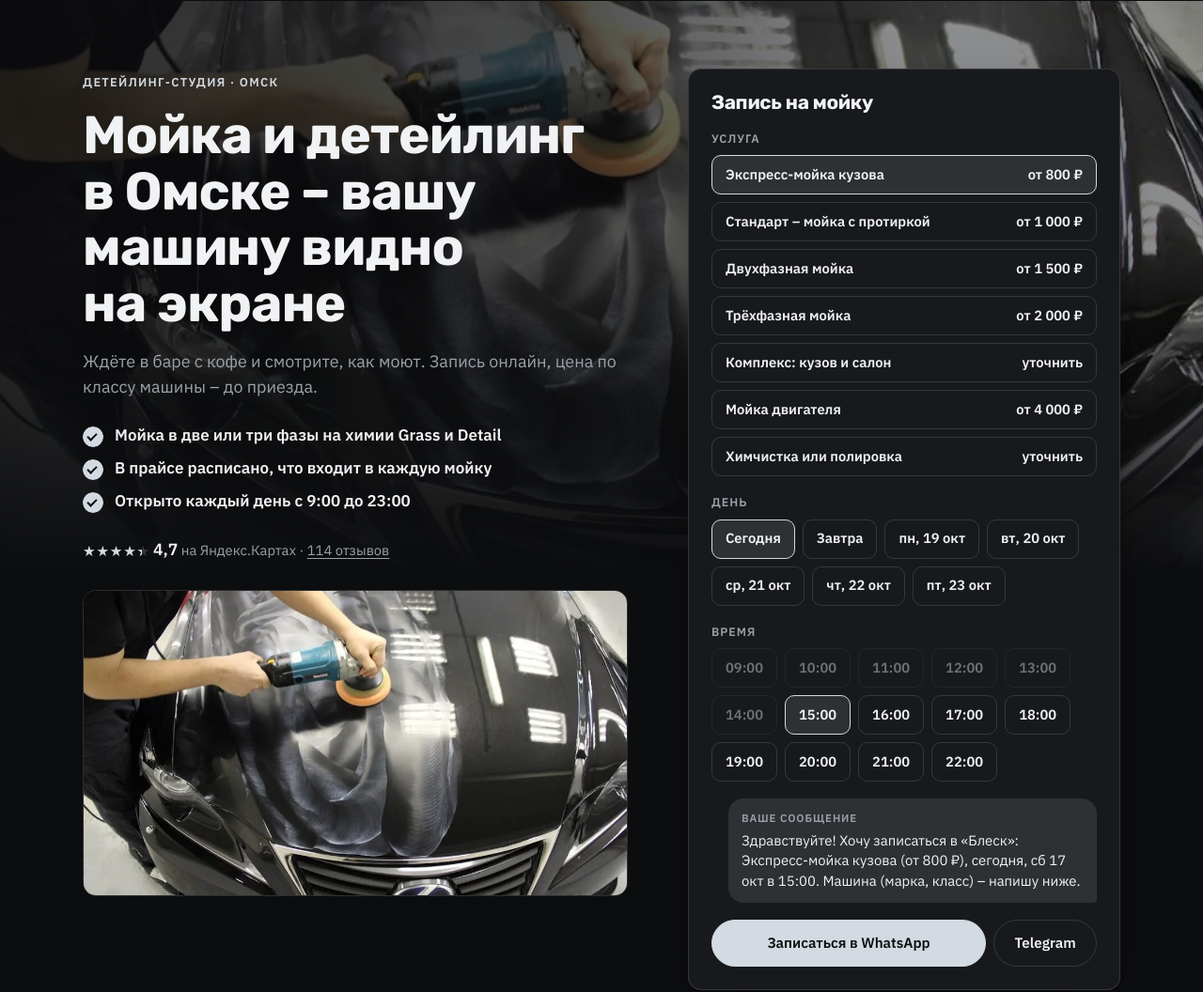
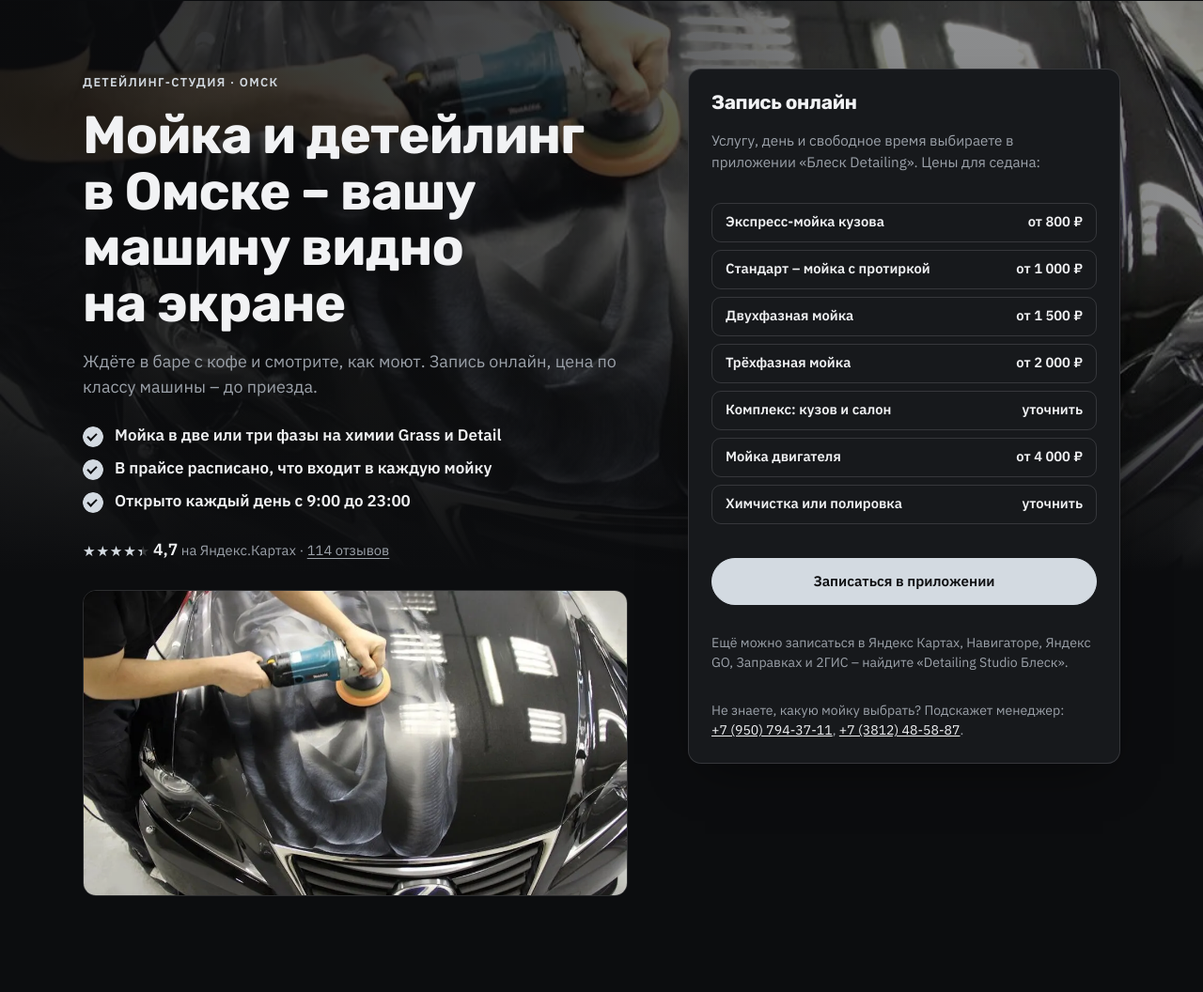
Before and after one commit to sait-dlya-vas/blesk, a plain HTML site: page index.html in a window 1280 px wide. Shown: the part 63-1119 px from the top of the page at 94% size. Drawn offline with Linux system fonts and the light colour scheme.

Commit message:
Запись онлайн – через приложение Блеск Detailing, без мессенджеров
Co-Authored-By: Claude Opus 5.5 <noreply@anthropic.com>

```diff
--- a/index.html
+++ b/index.html
@@ -40,21 +40,14 @@
       <p class="s-rating"><a href="https://yandex.ru/maps/org/blesk/169661984470/reviews/" target="_blank" rel="noopener"><span class="s-reviews__stars" style="--r: 4.7" aria-label="рейтинг 4,7 из 5"></span><b>4,7</b> на Яндекс.Картах · <u>114 отзывов</u></a></p>
       <figure class="s-hero__photo"><img class="" src="assets/hero-lexus.webp" alt="Мастер полирует капот чёрного Lexus" loading="lazy" decoding="async"></figure>
     </div>
-    <div class="s-hero__widget" id="widget"><form class="s-widget" data-s-booking data-days="7" data-closed="" data-slots="09:00,10:00,11:00,12:00,13:00,14:00,15:00,16:00,17:00,18:00,19:00,20:00,21:00,22:00" data-message="Здравствуйте! Хочу записаться в «Блеск»: {услуга}, {день} в {время}. Машина (марка, класс) – напишу ниже." onsubmit="return false">
-      <h2 class="s-widget__title">Запись на мойку</h2>
-      <fieldset><legend>Услуга</legend>
-        <div class="s-chips s-chips--col"><label class="s-chip s-chip--row"><input type="radio" name="svc" value="0" data-name="Экспресс-мойка кузова" data-price="800" data-from="1" data-min="" checked><span>Экспресс-мойка кузова</span><b>от 800 ₽</b></label><label class="s-chip s-chip--row"><input type="radio" name="svc" value="1" data-name="Стандарт – мойка с протиркой" data-price="1000" data-from="1" data-min=""><span>Стандарт – мойка с протиркой</span><b>от 1 000 ₽</b></label><label class="s-chip s-chip--row"><input type="radio" name="svc" value="2" data-name="Двухфазная мойка" data-price="1500" data-from="1" data-min=""><span>Двухфазная мойка</span><b>от 1 500 ₽</b></label><label class="s-chip s-chip--row"><input type="radio" name="svc" value="3" data-name="Трёхфазная мойка" data-price="2000" data-from="1" data-min=""><span>Трёхфазная мойка</span><b>от 2 000 ₽</b></label><label class="s-chip s-chip--row"><input type="radio" name="svc" value="4" data-name="Комплекс: кузов и салон" data-price="" data-from="" data-min=""><span>Комплекс: кузов и салон</span><b></b></label><label class="s-chip s-chip--row"><input type="radio" name="svc" value="5" data-name="Мойка двигателя" data-price="4000" data-from="1" data-min=""><span>Мойка двигателя</span><b>от 4 000 ₽</b></label><label class="s-chip s-chip--row"><input type="radio" name="svc" value="6" data-name="Химчистка или полировка" data-price="" data-from="" data-min=""><span>Химчистка или полировка</span><b></b></label></div>
-      </fieldset>
-      <fieldset><legend>День</legend><div class="s-chips" data-s-days></div></fieldset>
-      <fieldset><legend>Время</legend><div class="s-chips" data-s-times></div></fieldset>
-      <div class="s-bubble" aria-live="polite"><span class="s-bubble__label">Ваше сообщение</span><p data-s-bubble></p></div>
-      <div class="s-send">
-        <a class="s-btn s-btn--wide" data-s-msg="whatsapp" href="#">Записаться в WhatsApp</a>
-        <a class="s-btn s-btn--ghost" data-s-msg="telegram" href="#">Telegram</a>
-      </div>
-      <p class="s-send__note" data-s-copied hidden>Текст скопирован – вставьте его в чат.</p>
-
-    </form></div>
+    <div class="s-hero__widget" id="widget"><div class="s-widget s-app">
+      <h2 class="s-widget__title">Запись онлайн</h2>
+      <p class="s-app__lead">Услугу, день и свободное время выбираете в приложении «Блеск Detailing». Цены для седана:</p>
+      <div class="s-chips s-chips--col"><div class="s-chip s-chip--row"><span>Экспресс-мойка кузова</span><b>от 800 ₽</b></div><div class="s-chip s-chip--row"><span>Стандарт – мойка с протиркой</span><b>от 1 000 ₽</b></div><div class="s-chip s-chip--row"><span>Двухфазная мойка</span><b>от 1 500 ₽</b></div><div class="s-chip s-chip--row"><span>Трёхфазная мойка</span><b>от 2 000 ₽</b></div><div class="s-chip s-chip--row"><span>Комплекс: кузов и салон</span><b></b></div><div class="s-chip s-chip--row"><span>Мойка двигателя</span><b>от 4 000 ₽</b></div><div class="s-chip s-chip--row"><span>Химчистка или полировка</span><b></b></div></div>
+      <div class="s-send"><a class="s-btn s-btn--wide" href="https://www.rocketwash.me/app/blesk" target="_blank" rel="noopener">Записаться в приложении</a></div>
+      <p class="s-app__alt">Ещё можно записаться в Яндекс Картах, Навигаторе, Яндекс GO, Заправках и 2ГИС – найдите «Detailing Studio Блеск».</p>
+      <p class="s-app__alt">Не знаете, какую мойку выбрать? Подскажет менеджер: <a href="tel:+79507943711">+7&nbsp;(950)&nbsp;794-37-11</a>, <a href="tel:+73812485887">+7&nbsp;(3812)&nbsp;48-58-87</a>.</p>
+    </div></div>
     <figure class="s-hero__bg" aria-hidden="true"><img class="" src="assets/hero-lexus.webp" alt="Мастер полирует капот чёрного Lexus" decoding="async" fetchpriority="high"></figure>
   </section>
 
@@ -101,7 +94,7 @@
   <section class="s-section s-reveal">
     <header class="s-section__head"><h2>Как проходит</h2></header>
     <ol class="s-steps">
-      <li class="s-steps__item"><span class="s-steps__n">01</span><h3>Выбираете услугу, день и время</h3><p>В форме на сайте – сообщение уйдёт нам в WhatsApp или Telegram.</p></li>
+      <li class="s-steps__item"><span class="s-steps__n">01</span><h3>Записываетесь в приложении</h3><p>В «Блеск Detailing» видно свободное время&nbsp;– выбираете услугу и удобное окно.</p></li>
       <li class="s-steps__item"><span class="s-steps__n">02</span><h3>Приезжаете к своему времени</h3><p>Машина заезжает в бокс, а вы идёте в зону ожидания.</p></li>
       <li class="s-steps__item"><span class="s-steps__n">03</span><h3>Смотрите мойку на экране</h3><p>Камеры показывают боксы, рядом кофе, чай и Wi-Fi.</p></li>
       <li class="s-steps__item"><span class="s-steps__n">04</span><h3>Забираете чистую машину</h3><p>Оплата картой, по QR-коду, через СБП или наличными – как вам удобно.</p></li>
@@ -132,7 +125,7 @@
 
   <section class="s-section s-reveal">
     <header class="s-section__head"><h2>Частые вопросы</h2></header>
-    <div class="s-faq"><details><summary>Как записаться?</summary><p>Выберите услугу, день и время в форме вверху страницы – сообщение уйдёт нам в WhatsApp или Telegram. Ещё можно позвонить или нажать «Записаться онлайн» на Яндекс.Картах.</p></details><details><summary>Чем двухфазная мойка отличается от трёхфазной?</summary><p>В трёхфазной после двух этапов мойки кузов покрывают гидрофобным составом Detail – вода с него скатывается.</p></details><details><summary>Где подождать, пока моют машину?</summary><p>В зоне ожидания: кофе, чай, Wi-Fi и экран с видео из боксов.</p></details><details><summary>Можно приехать с собакой или кошкой?</summary><p>Да, с питомцами можно.</p></details><details><summary>Есть подарочный сертификат?</summary><p>Да. Сумму и оформление подскажем в WhatsApp или по телефону.</p></details></div>
+    <div class="s-faq"><details><summary>Как записаться?</summary><p>В приложении «Блеск Detailing»&nbsp;– кнопка «Записаться в приложении» вверху страницы. Ещё можно записаться в Яндекс Картах, Навигаторе, Яндекс GO, Заправках и 2ГИС. Подобрать мойку поможет менеджер по телефону.</p></details><details><summary>Чем двухфазная мойка отличается от трёхфазной?</summary><p>В трёхфазной после двух этапов мойки кузов покрывают гидрофобным составом Detail – вода с него скатывается.</p></details><details><summary>Где подождать, пока моют машину?</summary><p>В зоне ожидания: кофе, чай, Wi-Fi и экран с видео из боксов.</p></details><details><summary>Можно приехать с собакой или кошкой?</summary><p>Да, с питомцами можно.</p></details><details><summary>Есть подарочный сертификат?</summary><p>Да. Сумму и оформление подскажет менеджер по телефону.</p></details></div>
   </section>
 
   <section class="s-section s-final s-reveal" id="contacts">
@@ -141,12 +134,11 @@
       <dl>
         <div><dt>Адрес</dt><dd>5-я Северная улица, 106, Омск</dd></div>
         <div><dt>Часы</dt><dd>Каждый день 09:00–23:00</dd></div>
-        <div><dt>Телефон</dt><dd><a href="tel:+79507943711">+7 (950) 794-37-11</a></dd></div>
+        <div><dt>Телефон</dt><dd><a href="tel:+79507943711">+7 (950) 794-37-11</a><br><a href="tel:+73812485887">+7 (3812) 48-58-87</a></dd></div>
       </dl>
       <div class="s-contacts__actions">
         <a class="s-btn" href="#widget">Записаться онлайн</a>
-        <a class="s-btn s-btn--ghost" data-s-msg="whatsapp" href="#">WhatsApp</a>
-        <a class="s-btn s-btn--ghost" data-s-msg="telegram" href="#">Telegram</a>
+        <a class="s-btn s-btn--ghost" href="tel:+79507943711">Позвонить менеджеру</a>
       </div>
     </div>
   </section>
--- a/pravki.css
+++ b/pravki.css
@@ -26,3 +26,11 @@
 
 /* 5. Звёзды закрашиваются точно по рейтингу: рамка по ширине пяти звёзд, иначе 4,7 выглядит как 5 полных */
 .s-reviews__stars { width: 4.4em; }
+
+/* 6. Запись онлайн – через приложение «Блеск Detailing» (Rocketwash), а не в мессенджеры (17.10.2026).
+   Бот студии пишет: «Через бот WhatsApp и Telegram запись не производится». Разметка блока – вручную в index.html. */
+.s-app__lead { margin: 0 0 14px; color: var(--c-ink-soft); font-size: .95rem; line-height: 1.5; }
+.s-app .s-chip { cursor: default; }
+.s-app .s-send { margin-top: 18px; }
+.s-app__alt { margin: 12px 0 0; color: var(--c-ink-soft); font-size: .88rem; line-height: 1.5; }
+.s-app__alt a { color: var(--c-ink); white-space: nowrap; }
```
